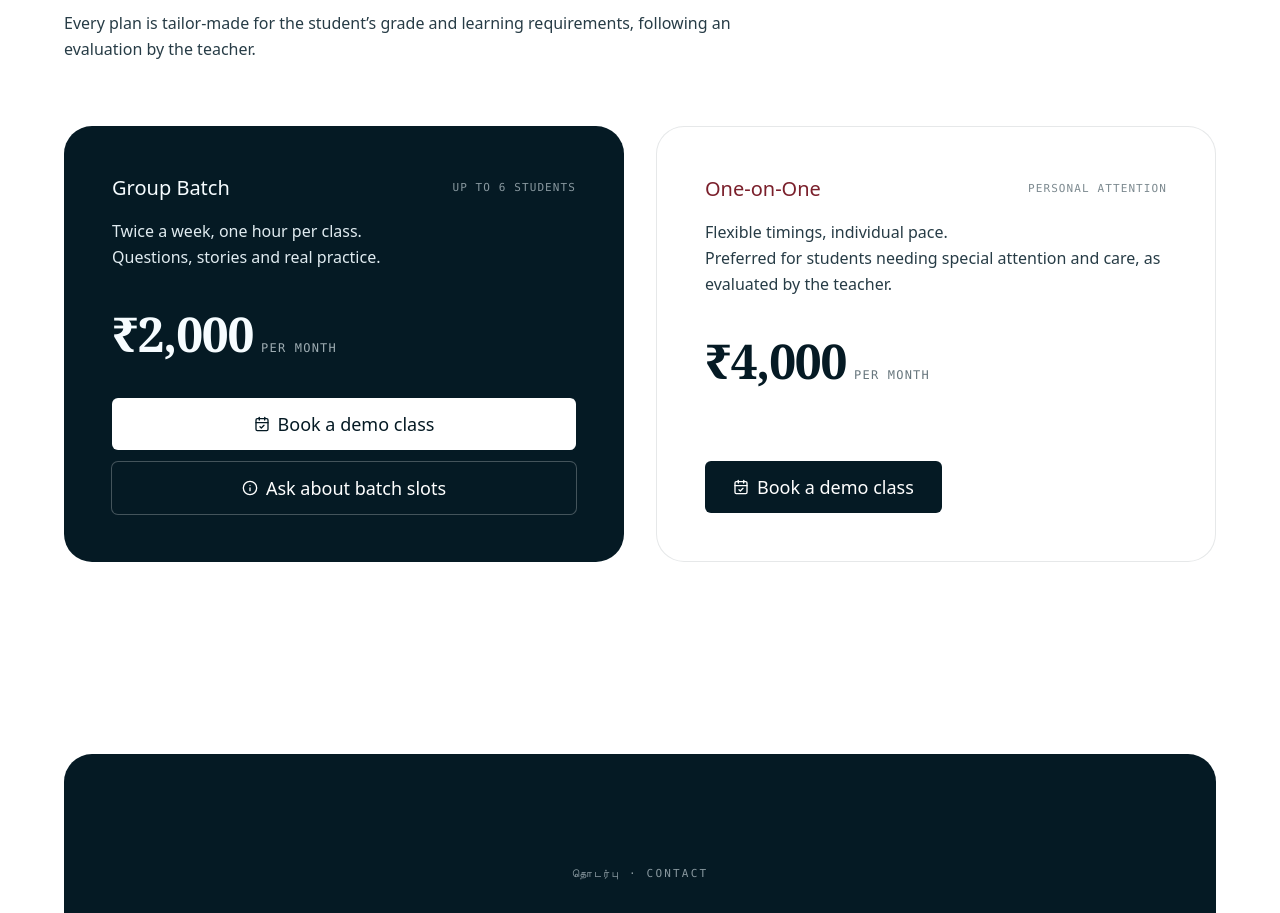
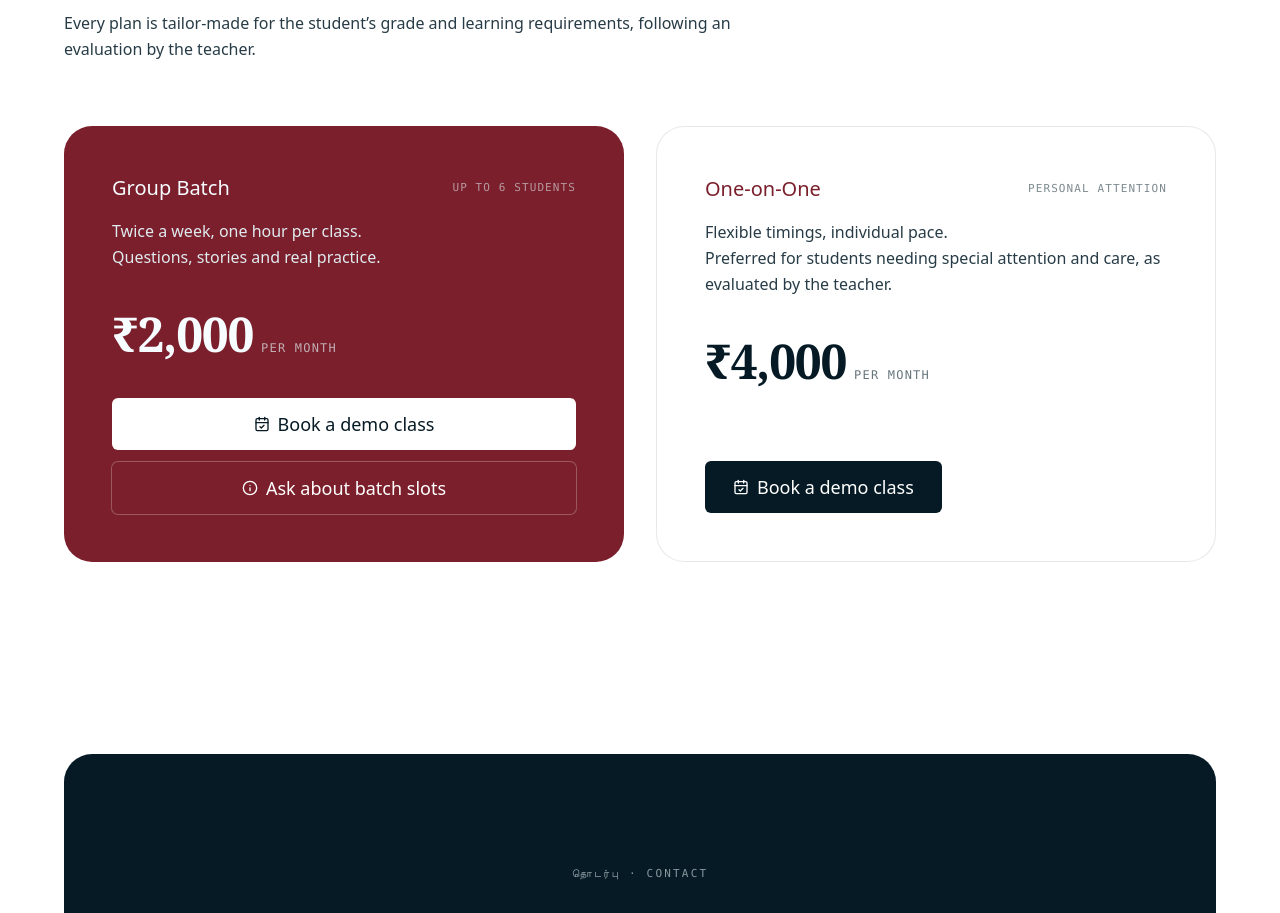
Before and after one commit to sakthiaadhavan9411-creator/Rk-Tuition, a React (Vite) app: page / in a window 1280 px wide. Shown: the part 2900-3813 px from the top of the page. Built offline with nearby package versions, Linux system fonts and the light colour scheme; a web font is replaced by a local one.

Commit message:
Use maroon for group batch card

```diff
--- a/src/components/PricingSection.tsx
+++ b/src/components/PricingSection.tsx
@@ -22,7 +22,7 @@ export function PricingSection() {
 
       <div className="mt-12 grid gap-8 md:mt-16 md:grid-cols-2">
         <FadeIn delay={0.1}>
-          <div className="flex h-full flex-col justify-between rounded-[28px] bg-[#051A24] p-10 md:p-12">
+          <div className="flex h-full flex-col justify-between rounded-[28px] bg-maroon p-10 md:p-12">
             <div>
               <div className="flex items-center justify-between">
                 <h3 className="text-xl font-medium text-[#F6FCFF]">Group Batch</h3>
```
